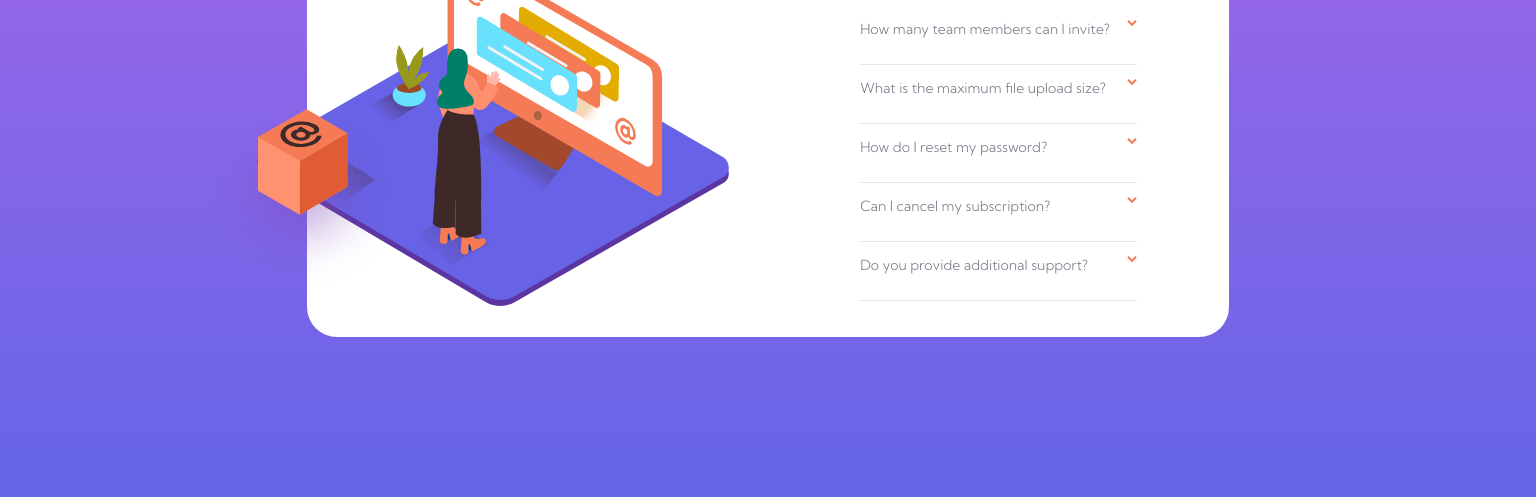
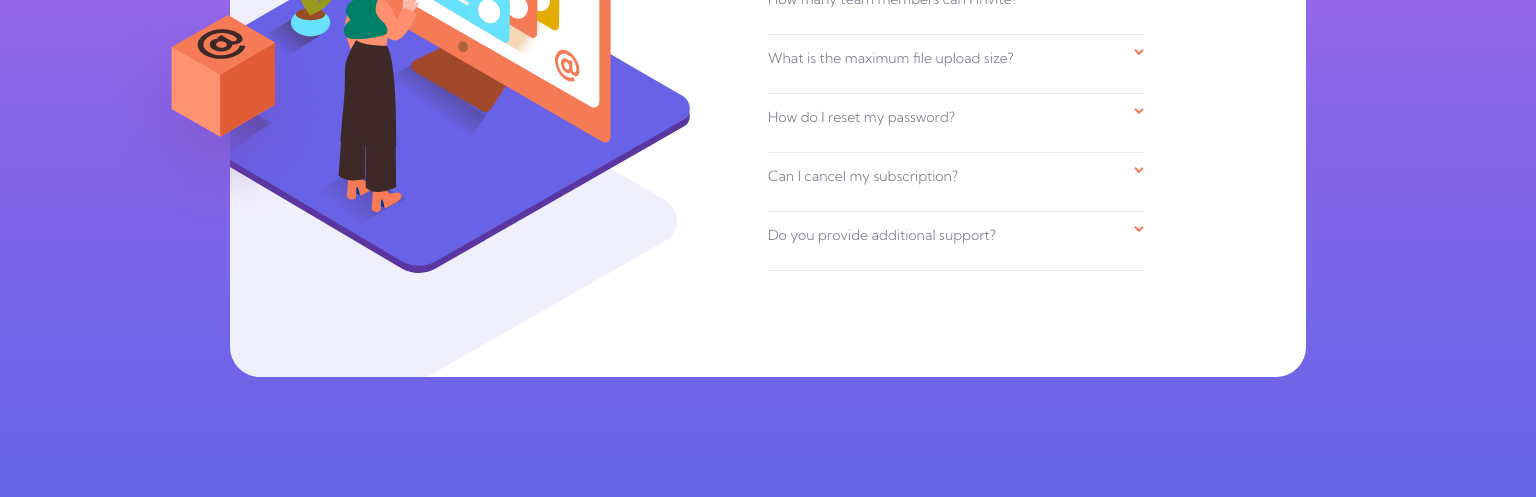
Before and after one commit to Suganya1990/faq-accordion-car-main, a plain HTML site: page index.html in a window 1536 px wide. Shown: the part 303-800 px from the top of the page. Drawn offline with Linux system fonts and the light colour scheme.

Commit message:
updated html css

```diff
--- a/index.html
+++ b/index.html
@@ -17,11 +17,13 @@
    <body>
    <div class="accordion__container">
       <div  class="accordion__card">
+
+         <img class="accordion__img--box" src="images/illustration-box-desktop.svg" alt="">
          <div class="accordion__img">
+             <img class="accordion__img--background" src="images/bg-pattern-desktop.svg">
+               <img class="accordion__img--mobile" src="images/illustration-woman-online-mobile.svg" alt="">
+               <img class="accordion__img--desktop"src="images/illustration-woman-online-desktop.svg" alt="">
 
-               <img class="accordion__img--mobile" src="/images/illustration-woman-online-mobile.svg" alt="Women Online">
-               <img class="accordion__img--desktop"src="/images/illustration-woman-online-desktop.svg" alt="">
-               <img class="accordion__img--box" src="images/illustration-box-desktop.svg" alt="">
 
          </div>
          <div class="accordion__content">
@@ -32,7 +34,7 @@
                <div class="accordion__block">
                   <button  class="accordion__question">
                   How many team members can I invite?
-                  <img class="button__arrow" src="./images/icon-arrow-down.svg" alt="arrow">
+                  <img class="button__arrow" src="images/icon-arrow-down.svg" alt="arrow">
                   </button>
                   <div class="accordion__answer">
                      <p>
@@ -43,7 +45,7 @@
                </div>
                <div class="accordion__block">
                   <button  class="accordion__question">What is the maximum file upload size?
-                     <img class="button__arrow" src="./images/icon-arrow-down.svg" alt="arrow">
+                     <img class="button__arrow" src="images/icon-arrow-down.svg" alt="arrow">
                   </button>
                   <div class="accordion__answer">
                      <p>
@@ -54,7 +56,7 @@
                <div class="accordion__block">
                   <button  class="accordion__question">
                   How do I reset my password?
-                  <img class="button__arrow" src="./images/icon-arrow-down.svg" alt="arrow">
+                  <img class="button__arrow" src="images/icon-arrow-down.svg" alt="arrow">
                   </button>
                   <div class="accordion__answer">
                      <p>
@@ -66,7 +68,7 @@
                <div  class="accordion__block">
                   <button class="accordion__question">
                   Can I cancel my subscription?
-                  <img class="button__arrow" src="./images/icon-arrow-down.svg" alt="arrow">
+                  <img class="button__arrow" src="images/icon-arrow-down.svg" alt="arrow">
                   </button>
                   <div class="accordion__answer">
                      <p>
@@ -77,7 +79,7 @@
                <div class="accordion__block">
                   <button class="accordion__question">
                   Do you provide additional support?
-                  <img class="button__arrow" src="./images/icon-arrow-down.svg" alt="arrow">
+                  <img class="button__arrow" src="images/icon-arrow-down.svg" alt="arrow">
                   </button>
                   <div class="accordion__answer">
                      <p>
--- a/style.css
+++ b/style.css
@@ -38,6 +38,9 @@ body{
  left: 20px;
 
 }
+.accordion__img--background{
+    display: none;
+}
 .accordion__img--desktop{
     display: none;
 }
@@ -46,7 +49,7 @@ body{
 }
 
 .accordion__img::after{
-    content: url(/images/bg-pattern-mobile.svg);
+    content: url(images/bg-pattern-mobile.svg);
     position: relative;
     top: -85px;
     left: 30px;
@@ -123,8 +126,7 @@ body{
 /*  desktop*/
 
 
-
-@media(min-width: 1100px ){
+@media(min-width: 1440px ){
     .accordion__container{
         width: 100%;
         max-height: 100vh;
@@ -135,8 +137,8 @@ body{
 
     .accordion__card{
 
-        width: 60%;
-        height: 60%;
+        width:  70%;
+        height: 70%;
         position: relative;
         left: auto;
         top: auto;
@@ -146,35 +148,51 @@ body{
         display: flex;
 
     }
+    .accordion__img--box{
+        position: absolute;
 
+
+
+    }
     .accordion__img{
 
         grid-area: left;
-
-        width: 480px;
-        height:600px;
         position: relative !important;
         top: 0;
         left: 0;
-
+        overflow-x: hidden;
         width: 100%;
 
     }
 
     .accordion__img--desktop{
-
+        width: auto;
+        height: 76%;
         display: unset;
-        top:90px;
-        left: -50px;
+        top: 30px;
+        left: -100px;
         position: absolute;
 
     }
 
+    .accordion__img--background{
+       display: unset;
+        position: absolute;
+        bottom: -115px;
+        right: 90px;
+    }
+
     .accordion__img--box{
+        width: auto;
+        height: 38%;
         display: unset;
         position: absolute;
-        top: 250px;
-        left: -100px;
+        top:36%;
+        left:-40px;
+        padding: 0;
+        margin: 0;
+        -ms-transform: translate(-35%, -3%);
+        transform: translate(-35%, -3%);
         z-index: 3;
         overflow: unset;
 
@@ -183,6 +201,7 @@ body{
         display: none;
 
     }
+
     .accordion__img--mobile{
         display: none;
     }
@@ -190,8 +209,10 @@ body{
 
         grid-area: right;
         width: 100%;
-        position: relative;
+        height: 100%;
+        position: unset;
         padding: 0;
+        margin: 0;
         left: 0;
         top: 0;
         -webkit-transform: translate(0, 0);
@@ -199,11 +220,10 @@ body{
         overflow: auto;
         display: flex;
         align-items: center;
-        justify-content: center;
+    }
 
-    }
     .accordion__wrapper{
-        width: 60%;
+        width: 70%;
     }
     .accordion__title{
 
```
